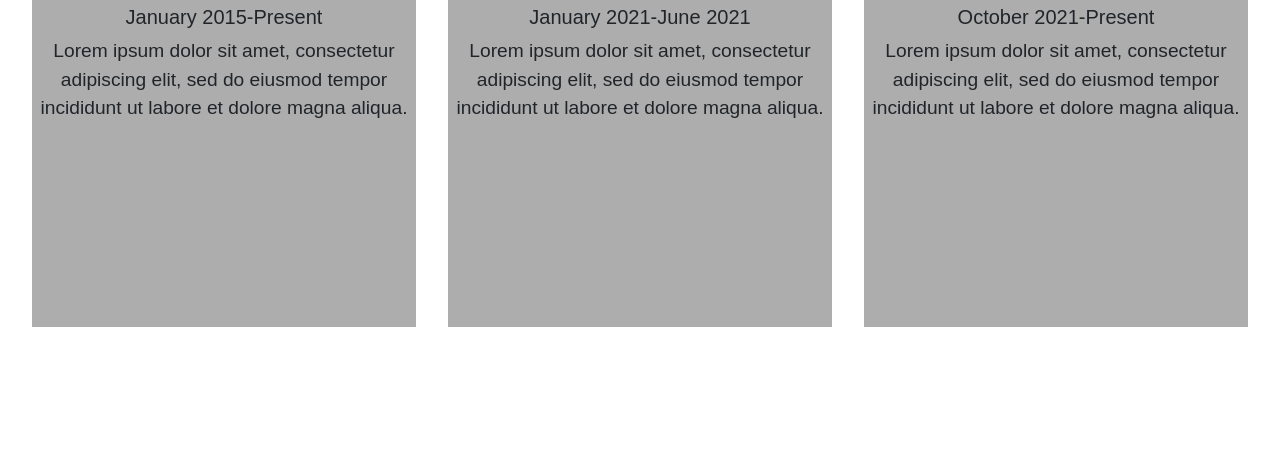
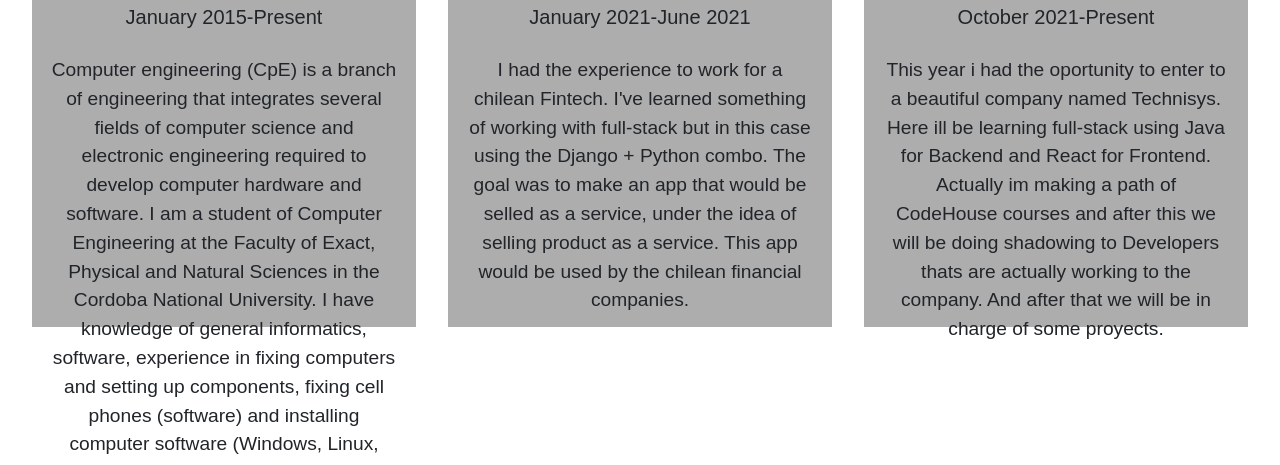
Before and after one commit to jfernandez97/Portfolio, a website: page pages/workexperience.html in a window 1280 px wide. Shown: the part 273-738 px from the top of the page. Drawn offline with nearby package versions, Linux system fonts and the light colour scheme; a web font is replaced by a local one.

Commit message:
SEO agregado

```diff
--- a/pages/workexperience.html
+++ b/pages/workexperience.html
@@ -4,6 +4,8 @@
     <meta charset="UTF-8" />
     <meta http-equiv="X-UA-Compatible" content="IE=edge" />
     <meta name="viewport" content="width=device-width, initial-scale=1.0" />
+    <meta name= "description" content="This is Juan Fernandez Portfolio, here you can find his work experience">
+    <meta name = "keywords" content = "HTML, Bootstrap,Portfolio,Developer,Full-stack,Engineer,Computer,Student,Fintech,Unitti,Facultad,University">
     <title>Work Experience</title>
       <!--Bootstrap-->
     <link
@@ -79,8 +81,11 @@
             <h5 class="experience-text-role">Estudiante</h5>
             <h5 class="experience-text-date">January 2015-Present</h5>
             <p class="experience-text">
-              Lorem ipsum dolor sit amet, consectetur adipiscing elit, sed do
-              eiusmod tempor incididunt ut labore et dolore magna aliqua.
+              Computer engineering (CpE) is a branch of engineering that integrates several
+              fields of computer science and electronic engineering required to develop computer hardware and software.
+              I am a student of Computer Engineering at the Faculty of Exact, Physical and Natural Sciences in the Cordoba
+              National University. I have knowledge of general informatics, software, experience in fixing computers and
+              setting up components, fixing cell phones (software) and installing computer software (Windows, Linux, Office Package, programs in general).
             </p>
           </div>
         </div>
@@ -94,8 +99,10 @@
             <h5 class="experience-text-role">Trainee Full-Stack</h5>
             <h5 class="experience-text-date">January 2021-June 2021</h5>
             <p class="experience-text">
-              Lorem ipsum dolor sit amet, consectetur adipiscing elit, sed do
-              eiusmod tempor incididunt ut labore et dolore magna aliqua.
+              I had the experience to work for a chilean Fintech.
+              I've learned something of working with full-stack but in this case using the Django + Python combo.
+              The goal was to make an app that would be selled as a service, under the idea of selling product as a service.
+              This app would be used by the chilean financial companies.
             </p>
           </div>
         </div>
@@ -109,8 +116,11 @@
             <h5 class="experience-text-role">Full-Stack Developer</h5>
             <h5 class="experience-text-date">October 2021-Present</h5>
             <p class="experience-text">
-              Lorem ipsum dolor sit amet, consectetur adipiscing elit, sed do
-              eiusmod tempor incididunt ut labore et dolore magna aliqua.
+              This year i had the oportunity to enter to a beautiful company named Technisys.
+              Here ill be learning full-stack using Java for Backend and React for Frontend.
+              Actually im making a path of CodeHouse courses and after this we will be doing shadowing to
+              Developers thats are actually working to the company. And after that we will be in charge of
+              some proyects.
             </p>
           </div>
         </div>
--- a/scss/_workexperiences.scss
+++ b/scss/_workexperiences.scss
@@ -23,6 +23,9 @@
   grid-area: c;
   background-color: rgb(173, 173, 173);
 }
+.experience-text {
+  padding: 1em;
+}
 
 @media screen and (max-width: 600px) {
   .grid-experiences {
```
Also changed, not shown: index.html (+2 -0 lines), pages/contact.html (+3 -1 lines), css/style.css, 1 other file.
